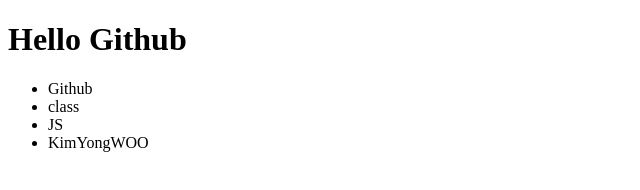
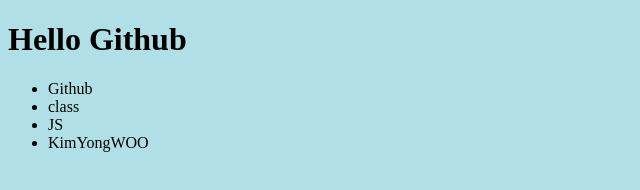
Before and after one commit to Yong-Woo-Kim/https---github.com-Yong-Woo-Kim-first_git, a plain HTML site: page index.html in a window 1280 px wide. Shown: the whole page, without its empty margins (0-640 px from the left). Drawn offline with Linux system fonts and the light colour scheme.

Commit message:
head style.css

```diff
--- a/index.html
+++ b/index.html
@@ -5,6 +5,7 @@
     <meta http-equiv="X-UA-Compatible" content="IE=edge" />
     <meta name="viewport" content="width=device-width, initial-scale=1.0" />
     <title>First-Github</title>
+    <link rel="stylesheet" href="style.css" />
   </head>
   <body>
     <h1>Hello Github</h1>
--- /dev/null
+++ b/style.css
@@ -0,0 +1,3 @@
+body {
+  background-color: powderblue;
+}
```
